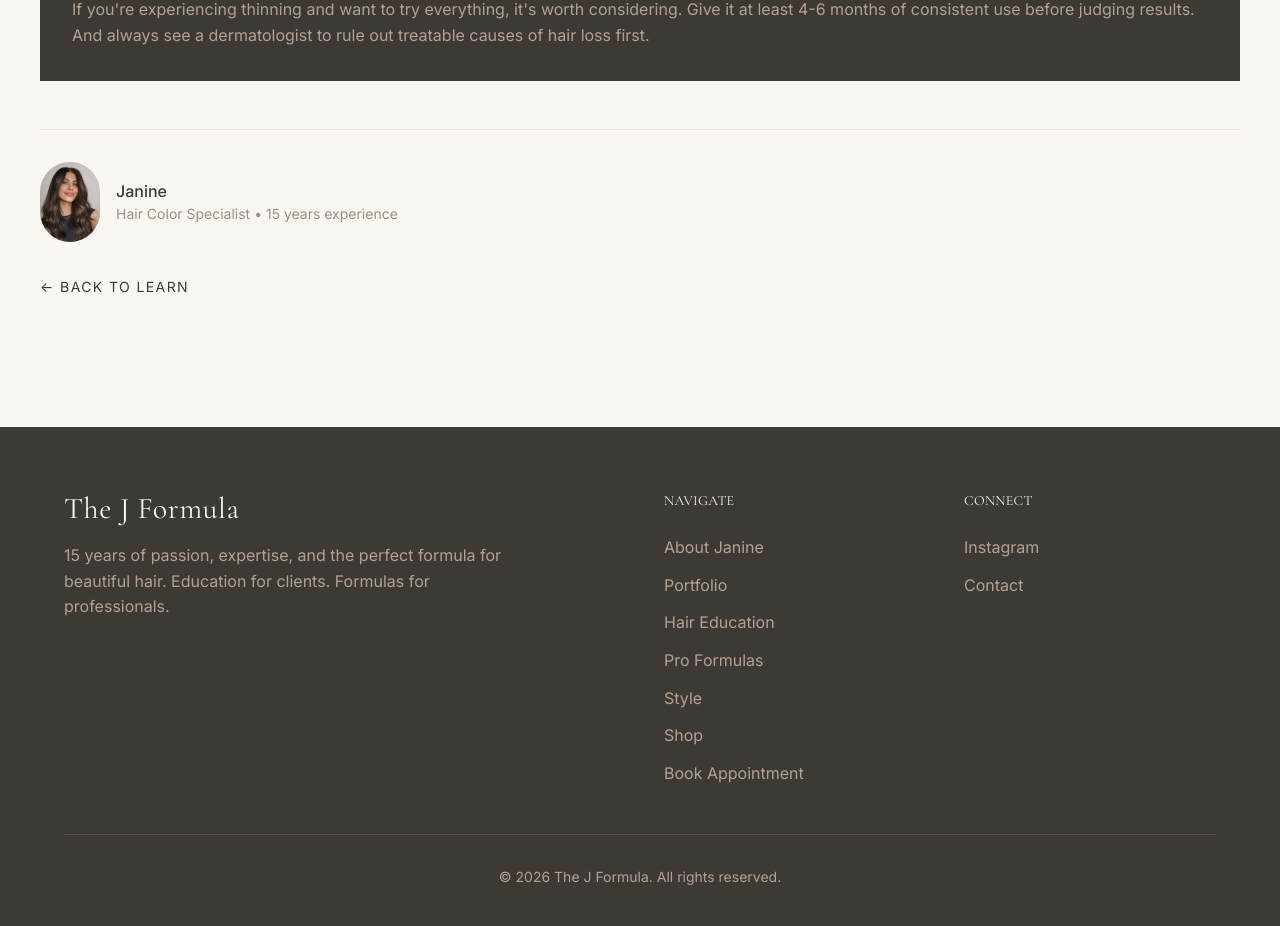
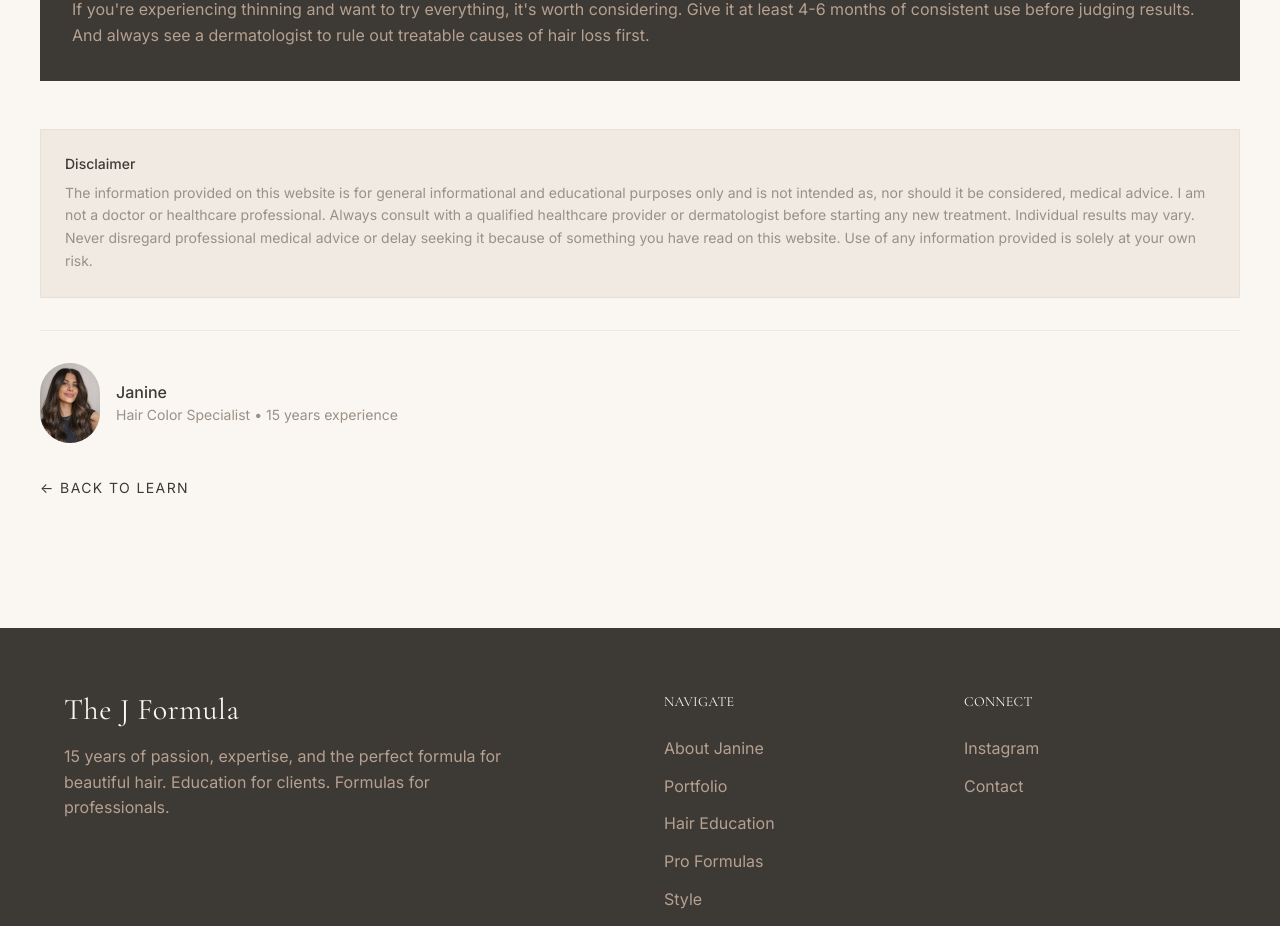
Before and after one commit to colorbyjanine/Thejformula, a Next.js app in the folder projects/thejformula/: page /learn/red-light-therapy in a window 1280 px wide. Shown: the part 3160-4086 px from the top of the page. Built offline with nearby package versions, Linux system fonts and the light colour scheme.

Commit message:
Add legal disclaimers, fix box dye image, style Learn page cards with cursive titles

```diff
--- a/projects/thejformula/app/learn/medications-and-hair-color/page.tsx
+++ b/projects/thejformula/app/learn/medications-and-hair-color/page.tsx
@@ -183,8 +183,21 @@ export default function MedicationsHairColor() {
             </div>
           </div>
 
+          {/* Medical Disclaimer */}
+          <div className="mt-12 p-6 bg-[#E8DDD4]/50 border border-[#D4C5B5]/30 text-sm text-[#9A9086]">
+            <p className="font-medium text-[#3D3935] mb-2">Disclaimer</p>
+            <p className="leading-relaxed">
+              The information provided on this website is for general informational and educational purposes only
+              and is not intended as, nor should it be considered, medical advice. I am not a doctor, nurse,
+              or healthcare professional. Always consult with a qualified healthcare provider regarding any
+              medications and their effects. Never disregard professional medical advice or delay seeking it
+              because of something you have read on this website. Use of any information provided is solely
+              at your own risk.
+            </p>
+          </div>
+
           {/* Author */}
-          <div className="mt-12 pt-8 border-t border-[#D4C5B5]/30 flex items-center gap-4">
+          <div className="mt-8 pt-8 border-t border-[#D4C5B5]/30 flex items-center gap-4">
             <Image
               src="/janine.jpg"
               alt="Janine"
--- a/projects/thejformula/app/learn/page.tsx
+++ b/projects/thejformula/app/learn/page.tsx
@@ -6,6 +6,7 @@ const posts = [
     title: "Why Your Toner Fades So Fast",
     excerpt: "The science behind toner longevity and what you can do about it. Spoiler: it's not always your stylist's fault.",
     category: "Color Science",
+    categoryDisplay: "Color Talk",
     readTime: "8 min read",
   },
   {
@@ -13,6 +14,7 @@ const posts = [
     title: "The Truth About Box Dye",
     excerpt: "What actually happens when you use drugstore color — no judgment, just facts you deserve to know.",
     category: "Education",
+    categoryDisplay: "Hair Talk",
     readTime: "10 min read",
   },
   {
@@ -20,6 +22,7 @@ const posts = [
     title: "How Medications Can Mess With Your Hair Color",
     excerpt: "That new prescription might be affecting more than you realize — including how your hair holds color.",
     category: "Education",
+    categoryDisplay: "Medications",
     readTime: "7 min read",
   },
   {
@@ -27,6 +30,7 @@ const posts = [
     title: "Top 10 Vitamins & Supplements for Hair Growth",
     excerpt: "What actually works, what's overhyped, and what I personally take for healthy hair.",
     category: "Hair Health",
+    categoryDisplay: "Wellness",
     readTime: "9 min read",
   },
   {
@@ -34,6 +38,7 @@ const posts = [
     title: "Red Light Therapy for Hair Growth: What the Studies Say",
     excerpt: "Is this the future of hair restoration or just another wellness trend? Let's look at the science.",
     category: "Hair Health",
+    categoryDisplay: "Wellness",
     readTime: "8 min read",
   },
 ];
@@ -86,9 +91,11 @@ export default function Learn() {
             {posts.map((post) => (
               <article key={post.slug} className="group">
                 <Link href={`/learn/${post.slug}`}>
-                  {/* Image placeholder */}
-                  <div className="aspect-[4/3] bg-[#E8DDD4] mb-6 overflow-hidden">
-                    <div className="w-full h-full bg-gradient-to-br from-[#D4C5B5]/50 to-[#E8DDD4] group-hover:scale-105 transition-transform duration-500" />
+                  {/* Card with cursive category */}
+                  <div className="aspect-[4/3] bg-gradient-to-br from-[#E8DDD4] to-[#D4C5B5]/70 mb-6 overflow-hidden relative flex items-center justify-center group-hover:from-[#D4C5B5]/70 group-hover:to-[#E8DDD4] transition-all duration-500">
+                    <span className="text-4xl md:text-5xl font-[family-name:var(--font-cormorant)] italic text-[#3D3935]/40 group-hover:text-[#3D3935]/60 transition-colors">
+                      {post.categoryDisplay}
+                    </span>
                   </div>
 
                   <div className="flex items-center gap-4 mb-3">
--- a/projects/thejformula/app/learn/red-light-therapy/page.tsx
+++ b/projects/thejformula/app/learn/red-light-therapy/page.tsx
@@ -232,8 +232,21 @@ export default function RedLightTherapy() {
             </div>
           </div>
 
+          {/* Medical Disclaimer */}
+          <div className="mt-12 p-6 bg-[#E8DDD4]/50 border border-[#D4C5B5]/30 text-sm text-[#9A9086]">
+            <p className="font-medium text-[#3D3935] mb-2">Disclaimer</p>
+            <p className="leading-relaxed">
+              The information provided on this website is for general informational and educational purposes only
+              and is not intended as, nor should it be considered, medical advice. I am not a doctor or healthcare
+              professional. Always consult with a qualified healthcare provider or dermatologist before starting
+              any new treatment. Individual results may vary. Never disregard professional medical advice or delay
+              seeking it because of something you have read on this website. Use of any information provided is
+              solely at your own risk.
+            </p>
+          </div>
+
           {/* Author */}
-          <div className="mt-12 pt-8 border-t border-[#D4C5B5]/30 flex items-center gap-4">
+          <div className="mt-8 pt-8 border-t border-[#D4C5B5]/30 flex items-center gap-4">
             <Image
               src="/janine.jpg"
               alt="Janine"
--- a/projects/thejformula/app/learn/truth-about-box-dye/page.tsx
+++ b/projects/thejformula/app/learn/truth-about-box-dye/page.tsx
@@ -24,7 +24,7 @@ export default function BoxDyeTruth() {
           {/* Hero Image */}
           <div className="relative aspect-[16/9] mb-12 overflow-hidden">
             <Image
-              src="/article-boxdye.jpg"
+              src="/work-dimensional-brunette.jpg"
               alt="Hair coloring products"
               fill
               className="object-cover"
--- a/projects/thejformula/app/learn/vitamins-for-hair-growth/page.tsx
+++ b/projects/thejformula/app/learn/vitamins-for-hair-growth/page.tsx
@@ -224,8 +224,21 @@ export default function VitaminsForHair() {
             </div>
           </div>
 
+          {/* Medical Disclaimer */}
+          <div className="mt-12 p-6 bg-[#E8DDD4]/50 border border-[#D4C5B5]/30 text-sm text-[#9A9086]">
+            <p className="font-medium text-[#3D3935] mb-2">Disclaimer</p>
+            <p className="leading-relaxed">
+              The information provided on this website is for general informational and educational purposes only
+              and is not intended as, nor should it be considered, medical advice. I am not a doctor, nurse,
+              licensed nutritionist, or healthcare professional. Always consult with a qualified healthcare
+              provider before starting any new supplement, treatment, or health regimen. Individual results may
+              vary. Never disregard professional medical advice or delay seeking it because of something you
+              have read on this website. Use of any information provided is solely at your own risk.
+            </p>
+          </div>
+
           {/* Author */}
-          <div className="mt-12 pt-8 border-t border-[#D4C5B5]/30 flex items-center gap-4">
+          <div className="mt-8 pt-8 border-t border-[#D4C5B5]/30 flex items-center gap-4">
             <Image
               src="/janine.jpg"
               alt="Janine"
```
